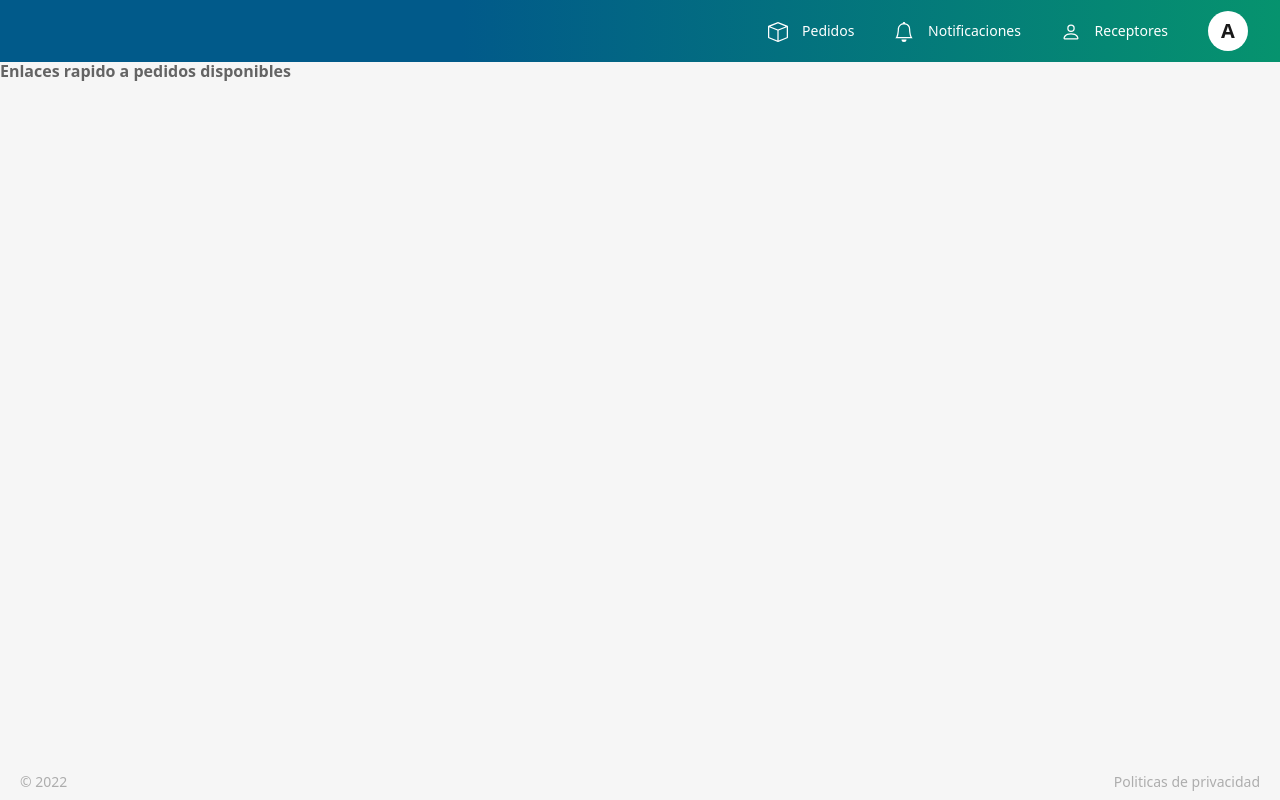
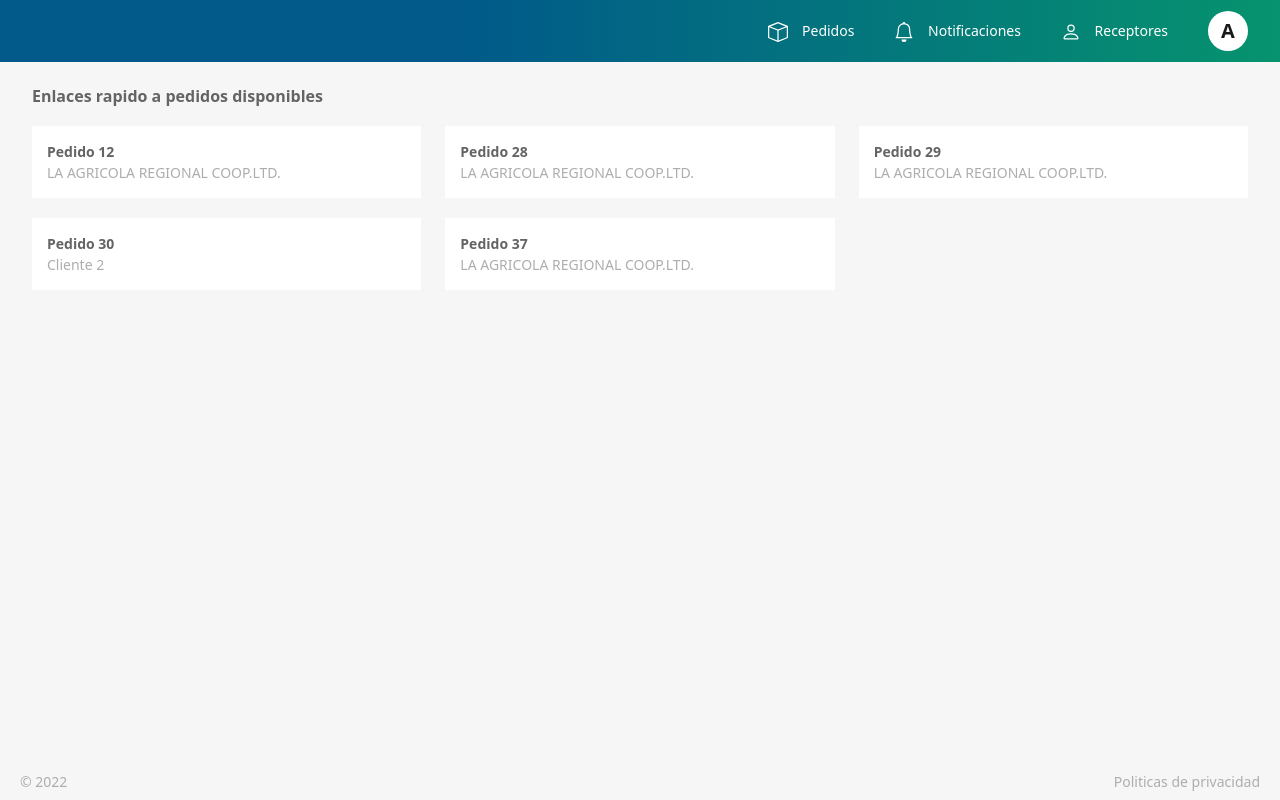
Before and after one commit to calvocc/prueba-agrosty, a React (Create React App) app: page / in a window 1280 px wide. Built offline with nearby package versions, Linux system fonts and the light colour scheme; no server answers.

Commit message:
validando 404

```diff
--- a/src/App.js
+++ b/src/App.js
@@ -5,6 +5,7 @@ import './App.css';
 
 import HomePage from './screens/home';
 import PedidosPage from './screens/pedidos';
+import NofoundPage from './screens/nofound';
 
 import * as ROUTES from './constans/rutas';
 import {StyleGeneral} from './components/Styles';
@@ -33,6 +34,7 @@ function App() {
               <Route index path={ROUTES.PEDIDOS} element={<HomePage />} />
               <Route path={ROUTES.PEDIDOS_DETALLE} element={<PedidosPage />} />
             </Route>
+            <Route path="*" element={<NofoundPage />} />
           </Routes>
         </BrowserRouter>
         <FooterComponen />
--- a/src/components/Styles.js
+++ b/src/components/Styles.js
@@ -1,4 +1,5 @@
 import styled from 'styled-components';
+import { Link } from 'react-router-dom';
 import {Navbar, Nav, Button, Col, Row, Table} from "react-bootstrap";
 
 import * as COLORES from '../constans/Colores';
@@ -82,11 +83,21 @@ export const StylesTitulo = styled.h1`
     margin-bottom: ${props => props.MBottom ? props.MBottom : 0 }px;
 `
 
+export const StylesLink = styled(Link)`
+    text-decoration: none;
+    margin-bottom: 20px;
+    display: block;
+    &:hover{
+        opacity: 0.6;
+    }
+`
+
 export const StylesTituloCajaInfo = styled.p`
     color: ${COLORES.TITULOS};
     font-weight: bold;
     font-size: 14px;
     margin-bottom: ${props => props.MBottom ? props.MBottom : 0 }px;
+    text-decoration: none !important;
 `
 
 export const StylesTexto = styled.p`
@@ -100,6 +111,7 @@ export const StylesTextoCaja = styled.p`
     font-size: 14px;
     margin-bottom: 0px;
     overflow-wrap: break-word;
+    text-decoration: none;
 `
 
 export const StylesCajaInfo = styled.div`
@@ -109,7 +121,7 @@ export const StylesCajaInfo = styled.div`
 `
 
 export const StylesContenTable = styled.div`
-    height:  ${props => props.windowHeight}px;
+    height: ${props => props.windowHeight}px;
     overflow-y: auto;
     width: 100%;
 `
@@ -228,3 +240,24 @@ export const StylesContentSpinner = styled.div`
     align-items: center;
     justify-content: center;
 `
+
+export const StyleNoData = styled.div`
+    background-color: ${COLORES.BLANCO};
+    color: ${COLORES.TEXTO};
+`
+export const Styles404Container = styled.div`
+    display: flex;
+    flex-direction: column;
+    justify-content: center;
+    align-items: center;
+    min-height: ${props => props.windowHeight}px;
+`
+export const Styles404Titulo = styled.h4`
+    color: ${COLORES.TITULOS};
+    font-size: 50px;
+    font-weight: 700;
+`
+export const Styles404Text = styled.p`
+    color: ${COLORES.TEXTO};
+    font-size: 14px;
+`
--- a/src/screens/home/index.js
+++ b/src/screens/home/index.js
@@ -1,14 +1,58 @@
 import React, {useState, useContext, useEffect, useRef} from 'react';
 import { Container, Row, Col } from 'react-bootstrap';
-import {StylesTitulo, StyleContenPage, StylesTexto, StylesCajaInfo, StylesTituloCajaInfo, StylesTable, StylesTableTRCenter, StylesBorderDivisor, StylesBtnVerde } from '../../components/Styles';
+import { Link } from 'react-router-dom';
+import {StylesTitulo, StyleContenPage, StylesCajaInfo, StylesTituloCajaInfo, StylesTextoCaja, StylesLink } from '../../components/Styles';
 
-import NavbarComponent from '../../components/navbar';
 const HomePage = () => {
 
     return(
-        <>
-            <StylesTitulo>Enlaces rapido a pedidos disponibles</StylesTitulo>
-        </>
+         <StyleContenPage>
+            <Container fluid>
+                <StylesTitulo MBottom={20}>Enlaces rapido a pedidos disponibles</StylesTitulo>
+                <Row>
+                    <Col xs={12} sm={4} md={4} lg={4}>
+                        <StylesLink to="/12">
+                            <StylesCajaInfo>
+                                <StylesTituloCajaInfo>Pedido 12</StylesTituloCajaInfo>
+                                <StylesTextoCaja>LA AGRICOLA REGIONAL COOP.LTD.</StylesTextoCaja>
+                            </StylesCajaInfo>
+                        </StylesLink>
+                    </Col>
+                    <Col xs={12} sm={4} md={4} lg={4}>
+                        <StylesLink to="/28">
+                            <StylesCajaInfo>
+                                <StylesTituloCajaInfo>Pedido 28</StylesTituloCajaInfo>
+                                <StylesTextoCaja>LA AGRICOLA REGIONAL COOP.LTD.</StylesTextoCaja>
+                            </StylesCajaInfo>
+                        </StylesLink>
+                    </Col>
+                    <Col xs={12} sm={4} md={4} lg={4}>
+                        <StylesLink to="/29">
+                            <StylesCajaInfo>
+                                <StylesTituloCajaInfo>Pedido 29</StylesTituloCajaInfo>
+                                <StylesTextoCaja>LA AGRICOLA REGIONAL COOP.LTD.</StylesTextoCaja>
+                            </StylesCajaInfo>
+                        </StylesLink>
+                    </Col>
+                    <Col xs={12} sm={4} md={4} lg={4}>
+                        <StylesLink to="/30">
+                            <StylesCajaInfo>
+                                <StylesTituloCajaInfo>Pedido 30</StylesTituloCajaInfo>
+                                <StylesTextoCaja>Cliente 2</StylesTextoCaja>
+                            </StylesCajaInfo>
+                        </StylesLink>
+                    </Col>
+                    <Col xs={12} sm={4} md={4} lg={4}>
+                        <StylesLink to="/37">
+                            <StylesCajaInfo>
+                                <StylesTituloCajaInfo>Pedido 37</StylesTituloCajaInfo>
+                                <StylesTextoCaja>LA AGRICOLA REGIONAL COOP.LTD.</StylesTextoCaja>
+                            </StylesCajaInfo>
+                        </StylesLink>
+                    </Col>
+                </Row>
+            </Container>
+        </StyleContenPage>
     )
 }
 
--- /dev/null
+++ b/src/screens/nofound/index.js
@@ -0,0 +1,26 @@
+import {useEffect, useState} from 'react';
+import {Styles404Container, Styles404Titulo, Styles404Text} from '../../components/Styles';
+
+const NofoundPage = () => {
+
+    const [windowHeight, setWindowHeight] = useState(0);
+
+    let resizeWindow = () => {
+      setWindowHeight(window.innerHeight);
+    };
+
+    useEffect(() => {
+      resizeWindow();
+      window.addEventListener("resize", resizeWindow);
+      return () => window.removeEventListener("resize", resizeWindow);
+    }, []);
+
+    return(
+        <Styles404Container windowHeight={windowHeight - 30}>
+            <Styles404Titulo>404 OOPS!</Styles404Titulo>
+            <Styles404Text>Lo sentimos, pero no encontramos lo que buscas</Styles404Text>
+        </Styles404Container>
+    )
+}
+
+export default NofoundPage;
--- a/src/screens/pedidos/index.js
+++ b/src/screens/pedidos/index.js
@@ -1,7 +1,7 @@
 import React, {useState, useEffect} from 'react';
-import { useParams } from "react-router-dom";
-import { Container, Row, Col, Spinner } from 'react-bootstrap';
-import {StylesTitulo, StyleContenPage, StylesTable, StylesTableTRCenter, StylesBorderDivisor, StylesBtnVerde, StylesContentSpinner, StylesTableTRRight, StylesContenTable } from '../../components/Styles';
+import { useParams, useNavigate } from "react-router-dom";
+import { Container, Row, Col, Spinner, Toast } from 'react-bootstrap';
+import {StylesTitulo, StyleContenPage, StylesTable, StylesTableTRCenter, StylesBorderDivisor, StylesBtnVerde, StylesContentSpinner, StylesTableTRRight, StylesContenTable, StyleNoData } from '../../components/Styles';
 
 import InfobarComponent from '../../components/infobar';
 import InfoDespacho from '../../components/infodespacho';
@@ -11,8 +11,10 @@ import clienteAxios from '../../components/axios';
 const PedidosPage = () => {
 
     let { pedido } = useParams();
+    let navigate = useNavigate();
     const [loader, setLoader] = useState(true);
     const [dataPedido, setDataPedido] = useState();
+    const [show, setShow] = useState(false);
     const [windowHeight, setWindowHeight] = useState(0);
 
     let resizeWindow = () => {
@@ -23,16 +25,14 @@ const PedidosPage = () => {
         try {
             const result = await clienteAxios.get(`/${num}`);
             setDataPedido(result.data);
-            console.log(result.data);
         } catch (error) {
-            if(error.response.status === 404){
-                console.log('redirigir')
+            if(error.response.status === 404 || error.response.status === 401){
+                navigate("/perdido/404");
             } else {
-                console.log(error.response)
+                setShow(true);
             }
         } finally {
-            console.log('final')
-            setLoader(false)
+            setLoader(false);
         }
     }
 
@@ -43,7 +43,6 @@ const PedidosPage = () => {
 
     const formEntrega = (date) => {
         let fecha = new Date(date);
-        console.log(fecha.getHours());
         const momento = fecha.getHours() <= 12 ? 'mañana' : fecha.getHours() <= 19 ? 'tarde' : fecha.getHours() >= 19 ? 'noche' : 'sin calcular'
         return `${fecha.getMonth()+1}/${fecha.getDate()}/${fecha.getFullYear()} a la ${momento}`
     }
@@ -104,7 +103,7 @@ const PedidosPage = () => {
                                             </tr>
                                         </thead>
                                         <tbody>
-                                            { dataPedido?.detalle.map(item => {
+                                            { dataPedido?.detalle.length > 0 ? dataPedido?.detalle.map(item => {
                                                 return(
                                                     <tr key={item.id}>
                                                         <td>{item.material_descripcion}</td>
@@ -112,7 +111,11 @@ const PedidosPage = () => {
                                                         <StylesTableTRRight>{item.lote}</StylesTableTRRight>
                                                     </tr>
                                                 )
-                                            })}
+                                            }) :
+                                                <tr>
+                                                    <td colSpan='3'><StyleNoData>No hay datos disponibles.</StyleNoData></td>
+                                                </tr>
+                                            }
                                         </tbody>
                                     </StylesTable>
                                 </StylesContenTable>
@@ -142,6 +145,9 @@ const PedidosPage = () => {
                         </StylesBorderDivisor>
                     </Container>
                 </StyleContenPage>
+                <Toast onClose={() => setShow(false)} show={show} delay={3000} autohide>
+                    <Toast.Body>Algo salio mal intentalo nuevamente</Toast.Body>
+                </Toast>
                 </>
             }
 
```
